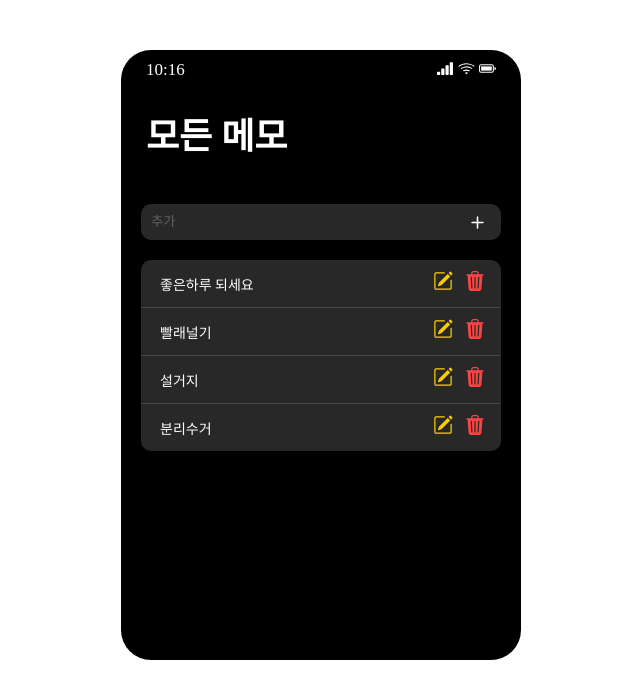
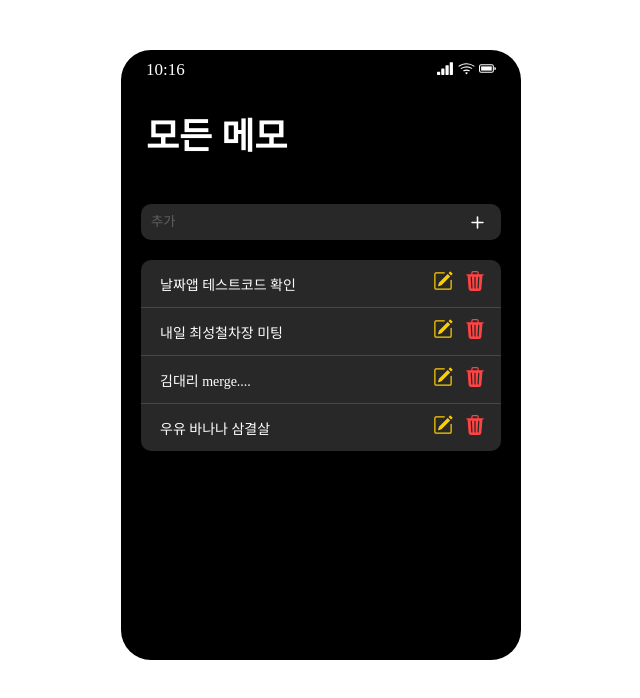
Before and after one commit to sssungsik/Todo_react, a React (Create React App) app: page / in a window 1280 px wide. Shown: the top 698 px of the page, without its empty margins (319-959 px from the left). Built offline with nearby package versions, Linux system fonts and the light colour scheme; a web font is replaced by a local one.

Commit message:
feat : 메모목록 수정

```diff
--- a/src/App.js
+++ b/src/App.js
@@ -5,10 +5,10 @@
 import ToDoCreate from './ToDoCreate';
 import ToDoDate from './ToDodate';
 const toDoItems = [
-  { title: '좋은하루 되세요', completed: false },
-  { title: '빨래널기', completed: false },
-  { title: '설거지', completed: false },
-  { title: '분리수거', completed: false },
+  { title: '날짜앱 테스트코드 확인', completed: false },
+  { title: '내일 최성철차장 미팅', completed: false },
+  { title: '김대리 merge....', completed: false },
+  { title: '우유 바나나 삼결살', completed: false },
 ];
 
 class App extends React.Component {
--- a/src/ToDoListItem.js
+++ b/src/ToDoListItem.js
@@ -5,7 +5,7 @@
 
 class ToDoListItem extends React.Component {
   handleEdit = () => {
-    const newTitle = prompt("새 할 일을 입력하세요:", this.props.title);
+    const newTitle = prompt("메모 수정", this.props.title);
     if (newTitle) {
       this.props.editItem(this.props.title, newTitle);
     }
```
